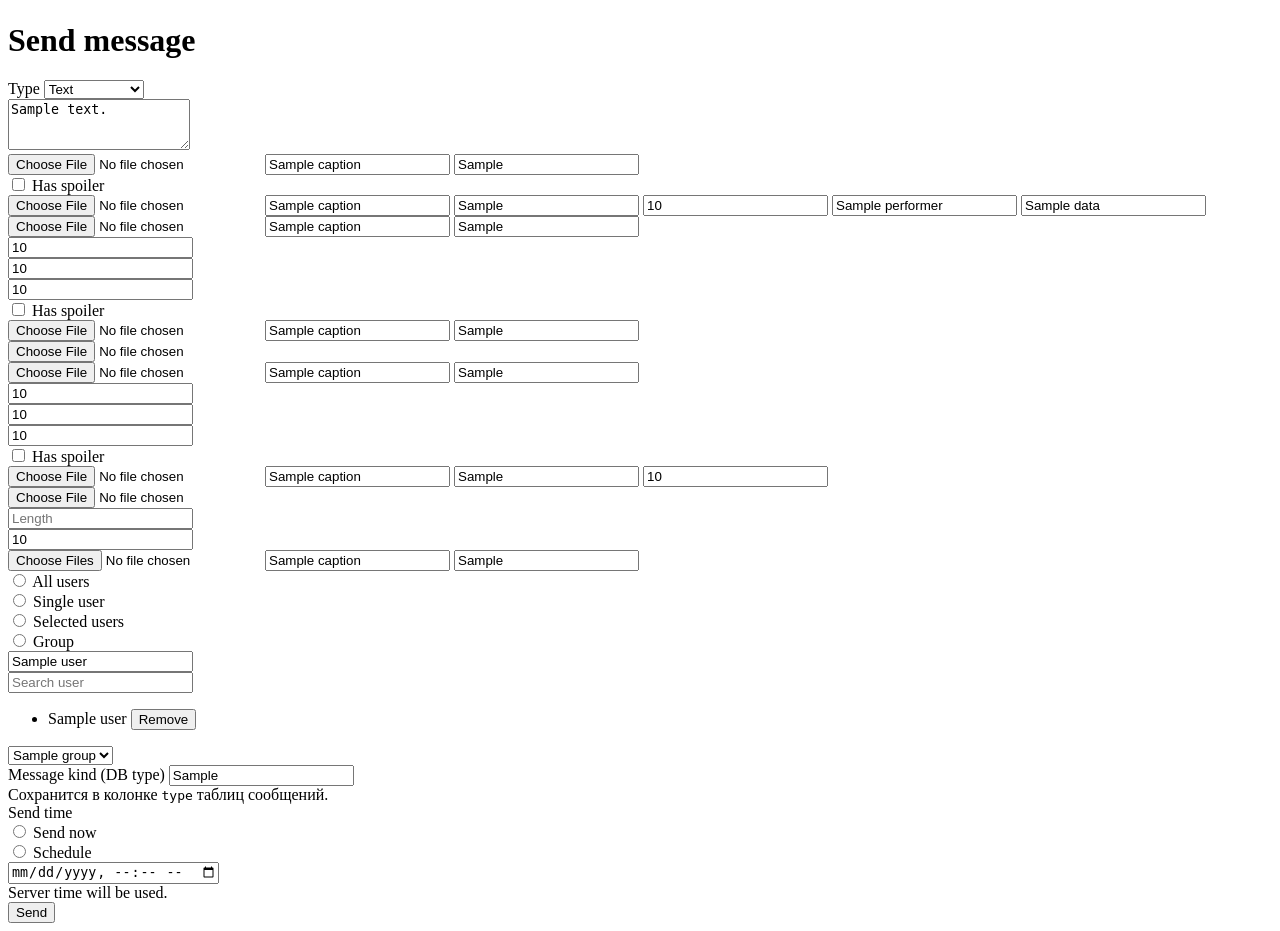
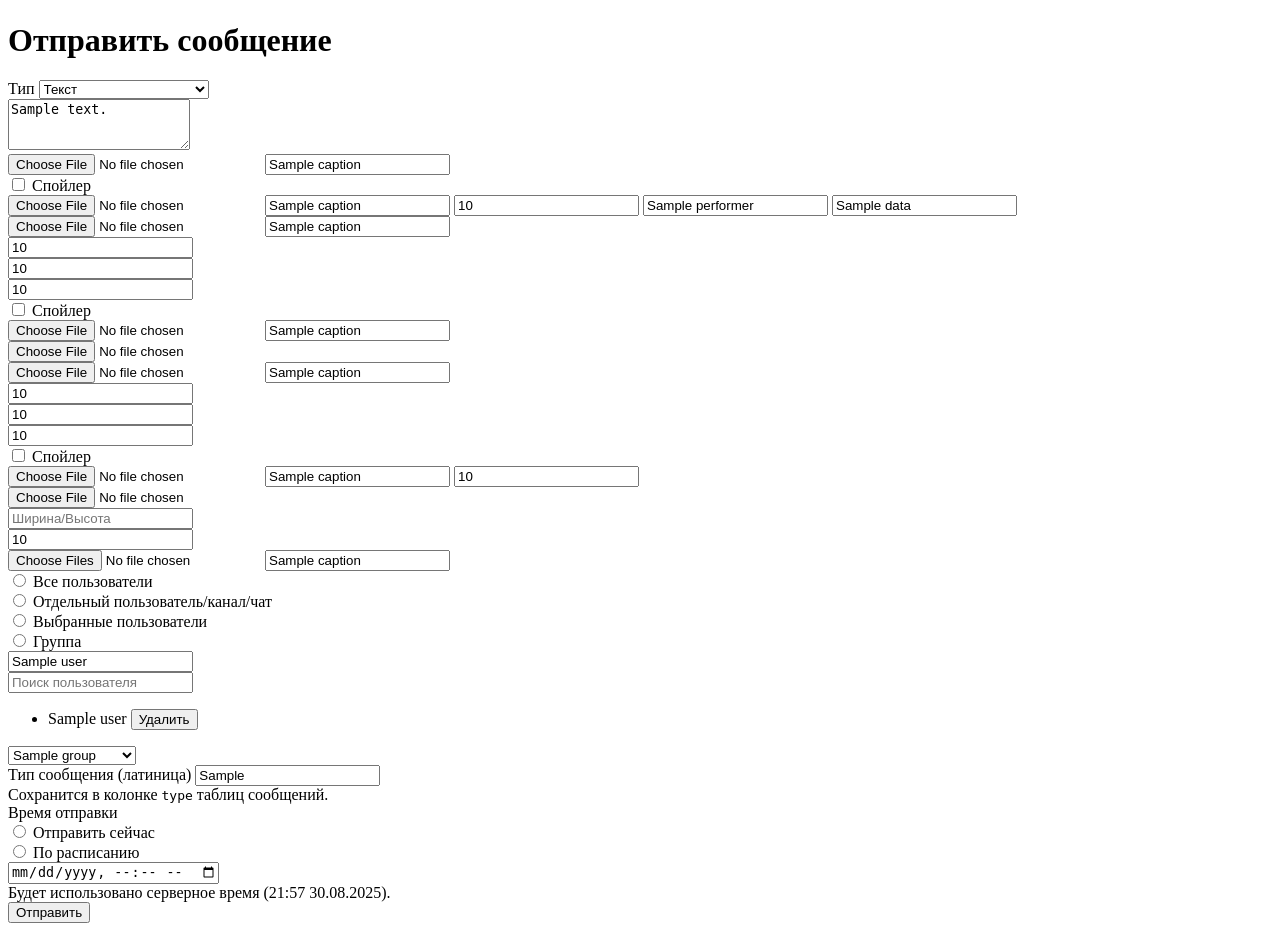
Before and after one commit to vkamelin/telegram-bot, a PHP site: template templates/dashboard/messages/create.php in a window 1280 px wide. Shown: the part 190-1121 px from the top of the page. Run offline with PHP 8.4, Linux system fonts and the light colour scheme; the template is opened without the code that fills it: most values are stand-ins (such as "Sample title", 1, 10 or a date in 2020); data that the repository does not hold is empty; some web fonts are replaced.

Commit message:
fix(ui): translate message creation and user view UI to Russian

```diff
--- a/templates/dashboard/messages/create.php
+++ b/templates/dashboard/messages/create.php
@@ -4,7 +4,7 @@
 /** @var array $data */
 /** @var string $csrfToken */
 ?>
-<h1 class="mb-3">Send message</h1>
+<h1 class="mb-3">Отправить сообщение</h1>
 <?php if (!empty($errors)): ?>
     <div class="alert alert-danger">
         <?php foreach ($errors as $e): ?>
@@ -16,20 +16,20 @@
     <input type="hidden" name="<?= $_ENV['CSRF_TOKEN_NAME'] ?? '_csrf_token' ?>" value="<?= $csrfToken ?>">
 
     <div class="mb-3">
-        <label for="messageType" class="form-label">Type</label>
+        <label for="messageType" class="form-label">Тип</label>
         <select class="form-select" name="type" id="messageType">
             <?php
             $types = [
-                'text' => 'Text',
-                'photo' => 'Photo',
-                'audio' => 'Audio',
-                'video' => 'Video',
-                'document' => 'Document',
-                'sticker' => 'Sticker',
-                'animation' => 'Animation',
-                'voice' => 'Voice',
-                'video_note' => 'Video Note',
-                'media_group' => 'Media Group'
+                'text' => 'Текст',
+                'photo' => 'Фото',
+                'audio' => 'Аудио',
+                'video' => 'Видео',
+                'document' => 'Документ',
+                'sticker' => 'Стикер',
+                'animation' => 'Анимация (GIF)',
+                'voice' => 'Голосовое смообщение',
+                'video_note' => 'Видео кружочек',
+                'media_group' => 'Медиа группа'
             ];
             $curType = $data['type'] ?? 'text';
             foreach ($types as $val => $label): ?>
@@ -38,151 +38,149 @@
         </select>
     </div>
 
-    <div class="mb-3 message-fields <?= $curType === 'text' ? '' : 'd-none' ?>" data-type="text">
-        <textarea class="form-control" name="text" rows="3" placeholder="Text message"><?= htmlspecialchars($data['text'] ?? '') ?></textarea>
+    <div class="card mb-3">
+        <div class="card-body">
+            <div class="message-fields <?= $curType === 'text' ? '' : 'd-none' ?>" data-type="text">
+                <textarea class="form-control" name="text" rows="3" placeholder="Сообщение"><?= htmlspecialchars($data['text'] ?? '') ?></textarea>
             </div>
 
-    <div class="mb-3 message-fields <?= $curType === 'photo' ? '' : 'd-none' ?>" data-type="photo">
+            <div class="message-fields <?= $curType === 'photo' ? '' : 'd-none' ?>" data-type="photo">
                 <input class="form-control mb-2" type="file" name="photo">
-        <input class="form-control mb-2" type="text" name="caption" placeholder="Caption" value="<?= htmlspecialchars($data['caption'] ?? '') ?>">
-        <input class="form-control mb-2" type="text" name="parse_mode" placeholder="Parse mode" value="<?= htmlspecialchars($data['parse_mode'] ?? '') ?>">
+                <input class="form-control mb-2" type="text" name="caption" placeholder="Подпись" value="<?= htmlspecialchars($data['caption'] ?? '') ?>">
                 <div class="form-check">
                     <input class="form-check-input" type="checkbox" name="has_spoiler" id="photoSpoiler" <?= !empty($data['has_spoiler']) ? 'checked' : '' ?>>
-            <label class="form-check-label" for="photoSpoiler">Has spoiler</label>
+                    <label class="form-check-label" for="photoSpoiler">Спойлер</label>
                 </div>
             </div>
 
-    <div class="mb-3 message-fields <?= $curType === 'audio' ? '' : 'd-none' ?>" data-type="audio">
+            <div class="message-fields <?= $curType === 'audio' ? '' : 'd-none' ?>" data-type="audio">
                 <input class="form-control mb-2" type="file" name="audio">
-        <input class="form-control mb-2" type="text" name="caption" placeholder="Caption" value="<?= htmlspecialchars($data['caption'] ?? '') ?>">
-        <input class="form-control mb-2" type="text" name="parse_mode" placeholder="Parse mode" value="<?= htmlspecialchars($data['parse_mode'] ?? '') ?>">
-        <input class="form-control mb-2" type="number" name="duration" placeholder="Duration" value="<?= htmlspecialchars($data['duration'] ?? '') ?>">
-        <input class="form-control mb-2" type="text" name="performer" placeholder="Performer" value="<?= htmlspecialchars($data['performer'] ?? '') ?>">
-        <input class="form-control" type="text" name="title" placeholder="Title" value="<?= htmlspecialchars($data['title'] ?? '') ?>">
+                <input class="form-control mb-2" type="text" name="caption" placeholder="Текст" value="<?= htmlspecialchars($data['caption'] ?? '') ?>">
+                <input class="form-control mb-2" type="number" name="duration" placeholder="Продолжительность (секунд)" value="<?= htmlspecialchars($data['duration'] ?? '') ?>">
+                <input class="form-control mb-2" type="text" name="performer" placeholder="Автор" value="<?= htmlspecialchars($data['performer'] ?? '') ?>">
+                <input class="form-control" type="text" name="title" placeholder="Название" value="<?= htmlspecialchars($data['title'] ?? '') ?>">
             </div>
 
-    <div class="mb-3 message-fields <?= $curType === 'video' ? '' : 'd-none' ?>" data-type="video">
+            <div class="message-fields <?= $curType === 'video' ? '' : 'd-none' ?>" data-type="video">
                 <input class="form-control mb-2" type="file" name="video">
-        <input class="form-control mb-2" type="text" name="caption" placeholder="Caption" value="<?= htmlspecialchars($data['caption'] ?? '') ?>">
-        <input class="form-control mb-2" type="text" name="parse_mode" placeholder="Parse mode" value="<?= htmlspecialchars($data['parse_mode'] ?? '') ?>">
+                <input class="form-control mb-2" type="text" name="caption" placeholder="Подпись" value="<?= htmlspecialchars($data['caption'] ?? '') ?>">
                 <div class="row g-2 mb-2">
-            <div class="col"><input class="form-control" type="number" name="width" placeholder="Width" value="<?= htmlspecialchars($data['width'] ?? '') ?>"></div>
-            <div class="col"><input class="form-control" type="number" name="height" placeholder="Height" value="<?= htmlspecialchars($data['height'] ?? '') ?>"></div>
+                    <div class="col"><input class="form-control" type="number" name="width" placeholder="Ширина" value="<?= htmlspecialchars($data['width'] ?? '') ?>"></div>
+                    <div class="col"><input class="form-control" type="number" name="height" placeholder="Высота" value="<?= htmlspecialchars($data['height'] ?? '') ?>"></div>
                 </div>
-        <input class="form-control mb-2" type="number" name="duration" placeholder="Duration" value="<?= htmlspecialchars($data['duration'] ?? '') ?>">
+                <input class="form-control mb-2" type="number" name="duration" placeholder="Продолжительность (секунд)" value="<?= htmlspecialchars($data['duration'] ?? '') ?>">
                 <div class="form-check">
                     <input class="form-check-input" type="checkbox" name="has_spoiler" id="videoSpoiler" <?= !empty($data['has_spoiler']) ? 'checked' : '' ?>>
-            <label class="form-check-label" for="videoSpoiler">Has spoiler</label>
+                    <label class="form-check-label" for="videoSpoiler">Спойлер</label>
                 </div>
             </div>
 
-    <div class="mb-3 message-fields <?= $curType === 'document' ? '' : 'd-none' ?>" data-type="document">
+            <div class="message-fields <?= $curType === 'document' ? '' : 'd-none' ?>" data-type="document">
                 <input class="form-control mb-2" type="file" name="document">
-        <input class="form-control mb-2" type="text" name="caption" placeholder="Caption" value="<?= htmlspecialchars($data['caption'] ?? '') ?>">
-        <input class="form-control" type="text" name="parse_mode" placeholder="Parse mode" value="<?= htmlspecialchars($data['parse_mode'] ?? '') ?>">
+                <input class="form-control mb-2" type="text" name="caption" placeholder="Подпись" value="<?= htmlspecialchars($data['caption'] ?? '') ?>">
             </div>
 
-    <div class="mb-3 message-fields <?= $curType === 'sticker' ? '' : 'd-none' ?>" data-type="sticker">
+            <div class="message-fields <?= $curType === 'sticker' ? '' : 'd-none' ?>" data-type="sticker">
                 <input class="form-control" type="file" name="sticker">
             </div>
 
-    <div class="mb-3 message-fields <?= $curType === 'animation' ? '' : 'd-none' ?>" data-type="animation">
+            <div class="message-fields <?= $curType === 'animation' ? '' : 'd-none' ?>" data-type="animation">
                 <input class="form-control mb-2" type="file" name="animation">
-        <input class="form-control mb-2" type="text" name="caption" placeholder="Caption" value="<?= htmlspecialchars($data['caption'] ?? '') ?>">
-        <input class="form-control mb-2" type="text" name="parse_mode" placeholder="Parse mode" value="<?= htmlspecialchars($data['parse_mode'] ?? '') ?>">
+                <input class="form-control mb-2" type="text" name="caption" placeholder="Подпись" value="<?= htmlspecialchars($data['caption'] ?? '') ?>">
                 <div class="row g-2 mb-2">
-            <div class="col"><input class="form-control" type="number" name="width" placeholder="Width" value="<?= htmlspecialchars($data['width'] ?? '') ?>"></div>
-            <div class="col"><input class="form-control" type="number" name="height" placeholder="Height" value="<?= htmlspecialchars($data['height'] ?? '') ?>"></div>
+                    <div class="col"><input class="form-control" type="number" name="width" placeholder="Шитрина" value="<?= htmlspecialchars($data['width'] ?? '') ?>"></div>
+                    <div class="col"><input class="form-control" type="number" name="height" placeholder="Высота" value="<?= htmlspecialchars($data['height'] ?? '') ?>"></div>
                 </div>
-        <input class="form-control mb-2" type="number" name="duration" placeholder="Duration" value="<?= htmlspecialchars($data['duration'] ?? '') ?>">
+                <input class="form-control mb-2" type="number" name="duration" placeholder="Продолжительность (секунд)" value="<?= htmlspecialchars($data['duration'] ?? '') ?>">
                 <div class="form-check">
                     <input class="form-check-input" type="checkbox" name="has_spoiler" id="animationSpoiler" <?= !empty($data['has_spoiler']) ? 'checked' : '' ?>>
-            <label class="form-check-label" for="animationSpoiler">Has spoiler</label>
+                    <label class="form-check-label" for="animationSpoiler">Спойлер</label>
                 </div>
             </div>
 
-    <div class="mb-3 message-fields <?= $curType === 'voice' ? '' : 'd-none' ?>" data-type="voice">
+            <div class="message-fields <?= $curType === 'voice' ? '' : 'd-none' ?>" data-type="voice">
                 <input class="form-control mb-2" type="file" name="voice">
-        <input class="form-control mb-2" type="text" name="caption" placeholder="Caption" value="<?= htmlspecialchars($data['caption'] ?? '') ?>">
-        <input class="form-control mb-2" type="text" name="parse_mode" placeholder="Parse mode" value="<?= htmlspecialchars($data['parse_mode'] ?? '') ?>">
-        <input class="form-control" type="number" name="duration" placeholder="Duration" value="<?= htmlspecialchars($data['duration'] ?? '') ?>">
+                <input class="form-control mb-2" type="text" name="caption" placeholder="Подпись" value="<?= htmlspecialchars($data['caption'] ?? '') ?>">
+                <input class="form-control" type="number" name="duration" placeholder="Продолжительность (секунд)" value="<?= htmlspecialchars($data['duration'] ?? '') ?>">
             </div>
 
-    <div class="mb-3 message-fields <?= $curType === 'video_note' ? '' : 'd-none' ?>" data-type="video_note">
+            <div class="message-fields <?= $curType === 'video_note' ? '' : 'd-none' ?>" data-type="video_note">
                 <input class="form-control" type="file" name="video_note">
                 <div class="row g-2 mt-2">
-            <div class="col"><input class="form-control" type="number" name="length" placeholder="Length" value="<?= htmlspecialchars($data['length'] ?? '') ?>"></div>
-            <div class="col"><input class="form-control" type="number" name="duration" placeholder="Duration" value="<?= htmlspecialchars($data['duration'] ?? '') ?>"></div>
+                    <div class="col"><input class="form-control" type="number" name="length" placeholder="Ширина/Высота" value="<?= htmlspecialchars($data['length'] ?? '') ?>"></div>
+                    <div class="col"><input class="form-control" type="number" name="duration" placeholder="Продолжительность (секунд)" value="<?= htmlspecialchars($data['duration'] ?? '') ?>"></div>
                 </div>
             </div>
 
-    <div class="mb-3 message-fields <?= $curType === 'media_group' ? '' : 'd-none' ?>" data-type="media_group">
+            <div class="message-fields <?= $curType === 'media_group' ? '' : 'd-none' ?>" data-type="media_group">
                 <input class="form-control mb-2" type="file" name="media[]" multiple>
-        <input class="form-control mb-2" type="text" name="caption" placeholder="Caption" value="<?= htmlspecialchars($data['caption'] ?? '') ?>">
-        <input class="form-control" type="text" name="parse_mode" placeholder="Parse mode" value="<?= htmlspecialchars($data['parse_mode'] ?? '') ?>">
+                <input class="form-control mb-2" type="text" name="caption" placeholder="Подпись" value="<?= htmlspecialchars($data['caption'] ?? '') ?>">
             </div>
+        </div>
+    </div>
+
     <div class="mb-3">
         <div class="form-check">
             <input class="form-check-input" type="radio" name="mode" id="modeAll" value="all" <?= (($data['mode'] ?? '') === 'all') ? 'checked' : '' ?>>
-            <label class="form-check-label" for="modeAll">All users</label>
+            <label class="form-check-label" for="modeAll">Все пользователи</label>
         </div>
         <div class="form-check">
             <input class="form-check-input" type="radio" name="mode" id="modeSingle" value="single" <?= (($data['mode'] ?? '') === 'single') ? 'checked' : '' ?>>
-            <label class="form-check-label" for="modeSingle">Single user</label>
+            <label class="form-check-label" for="modeSingle">Отдельный пользователь/канал/чат</label>
         </div>
         <div class="form-check">
             <input class="form-check-input" type="radio" name="mode" id="modeSelected" value="selected" <?= (($data['mode'] ?? '') === 'selected') ? 'checked' : '' ?>>
-            <label class="form-check-label" for="modeSelected">Selected users</label>
+            <label class="form-check-label" for="modeSelected">Выбранные пользователи</label>
         </div>
         <div class="form-check">
             <input class="form-check-input" type="radio" name="mode" id="modeGroup" value="group" <?= (($data['mode'] ?? '') === 'group') ? 'checked' : '' ?>>
-            <label class="form-check-label" for="modeGroup">Group</label>
+            <label class="form-check-label" for="modeGroup">Группа</label>
         </div>
     </div>
     <div id="singleUserSection" class="mb-3 d-none">
         <input type="text" class="form-control" name="user" id="singleUserInput" placeholder="User ID or username" value="<?= htmlspecialchars($data['user'] ?? '') ?>">
     </div>
     <div id="selectedUsersSection" class="mb-3 d-none">
-        <input type="text" class="form-control mb-2" id="userSearchInput" placeholder="Search user">
+        <input type="text" class="form-control mb-2" id="userSearchInput" placeholder="Поиск пользователя">
         <ul class="list-group mb-2" id="userSearchResults"></ul>
         <ul class="list-group" id="selectedUsers">
             <?php if (!empty($data['users']) && is_array($data['users'])): foreach ($data['users'] as $u): ?>
                 <li class="list-group-item d-flex justify-content-between align-items-center" data-user-id="<?= htmlspecialchars((string)$u) ?>">
                     <span><?= htmlspecialchars((string)$u) ?></span>
                     <input type="hidden" name="users[]" value="<?= htmlspecialchars((string)$u) ?>">
-                    <button type="button" class="btn btn-sm btn-outline-danger remove-user">Remove</button>
+                    <button type="button" class="btn btn-sm btn-outline-danger remove-user">Удалить</button>
                 </li>
             <?php endforeach; endif; ?>
         </ul>
     </div>
     <div id="groupSection" class="mb-3 d-none">
         <select class="form-select" name="group_id" id="groupSelect">
-            <option value="">Select group</option>
+            <option value="">Выберите группу</option>
             <?php foreach ($groups as $g): ?>
                 <option value="<?= $g['id'] ?>" <?= (($data['group_id'] ?? '') == $g['id']) ? 'selected' : '' ?>><?= htmlspecialchars($g['name']) ?></option>
             <?php endforeach; ?>
         </select>
     </div>
     <div class="mb-3">
-        <label for="msgTypeInput" class="form-label">Message kind (DB type)</label>
-        <input class="form-control" name="msg_type" id="msgTypeInput" placeholder="e.g. campaign, promo, service" value="<?= htmlspecialchars($data['msg_type'] ?? 'message') ?>">
+        <label for="msgTypeInput" class="form-label">Тип сообщения (латиница)</label>
+        <input class="form-control" name="msg_type" id="msgTypeInput" placeholder="например, campaign, promo, service" value="<?= htmlspecialchars($data['msg_type'] ?? 'message') ?>">
         <div class="form-text">Сохранится в колонке <code>type</code> таблиц сообщений.</div>
     </div>
     <div class="mb-3">
-        <label class="form-label">Send time</label>
+        <label class="form-label">Время отправки</label>
         <?php $sendMode = $data['send_mode'] ?? 'now'; ?>
         <div class="form-check">
             <input class="form-check-input" type="radio" name="send_mode" id="sendNow" value="now" <?= $sendMode === 'now' ? 'checked' : '' ?>>
-            <label class="form-check-label" for="sendNow">Send now</label>
+            <label class="form-check-label" for="sendNow">Отправить сейчас</label>
         </div>
         <div class="form-check mb-2">
             <input class="form-check-input" type="radio" name="send_mode" id="sendLater" value="schedule" <?= $sendMode === 'schedule' ? 'checked' : '' ?>>
-            <label class="form-check-label" for="sendLater">Schedule</label>
+            <label class="form-check-label" for="sendLater">По расписанию</label>
         </div>
         <input type="datetime-local" class="form-control" name="send_after" id="sendAfterInput" value="<?= htmlspecialchars($data['send_after'] ?? '') ?>">
-        <div class="form-text">Server time will be used.</div>
+        <div class="form-text">Будет использовано серверное время (<?= date('H:i d.m.Y') ?>).</div>
     </div>
-    <button type="submit" class="btn btn-primary">Send</button>
+    <button type="submit" class="btn btn-outline-success">Отправить</button>
 </form>
 <script>
     window.tgUserSearchUrl = '<?= url('/dashboard/tg-users/search') ?>';
```
Also changed, not shown: templates/dashboard/tg-users/view.php (+4 -4 lines). Lines whose indentation alone changed are shown as unchanged.
